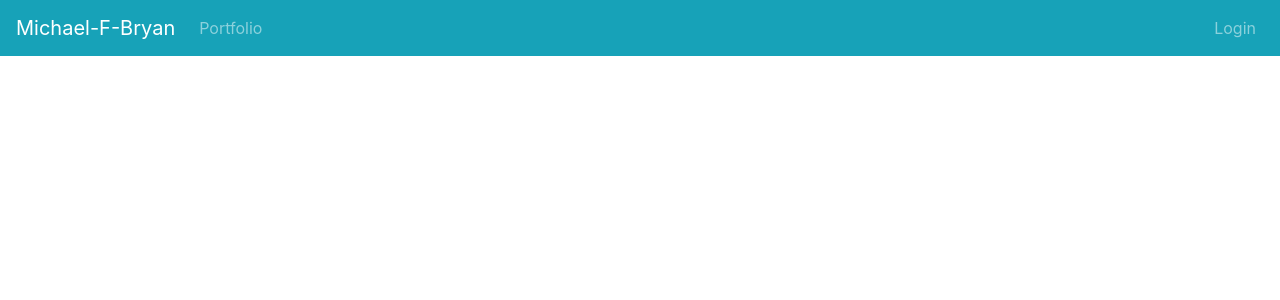
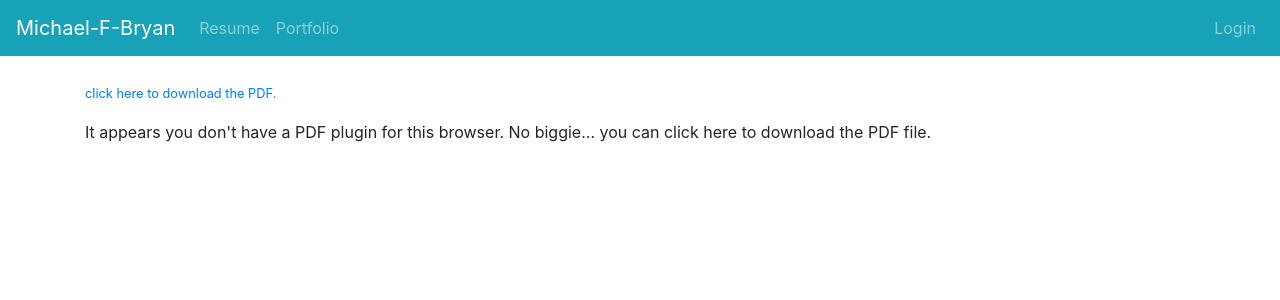
Before and after one commit to Michael-F-Bryan/website, a Vue app in the folder frontend/: page /resume in a window 1280 px wide. Shown: the top 300 px of the page. Built offline with nearby package versions, Linux system fonts and the light colour scheme.

Commit message:
Moved the resume to its own page

```diff
--- a/frontend/src/components/Header.vue
+++ b/frontend/src/components/Header.vue
@@ -6,6 +6,7 @@
 
         <b-collapse id="nav-collapse" is-nav>
             <b-navbar-nav>
+                <b-nav-item :to="{name: 'resume'}">Resume</b-nav-item>
                 <b-nav-item :to="{name: 'portfolio'}">Portfolio</b-nav-item>
                 <b-nav-item :to="{name: 'view-times'}" v-if="user.isLoggedIn">Times</b-nav-item>
                 <b-nav-item :to="{name: 'admin-dashboard'}" v-if="user.isAdmin">Admin Dashboard</b-nav-item>
--- a/frontend/src/router.ts
+++ b/frontend/src/router.ts
@@ -4,6 +4,7 @@ import Home from '@/views/Home.vue';
 import ViewTimes from '@/views/ViewTimes.vue';
 import ViewTime from '@/views/ViewTime.vue';
 import AdminDashboard from '@/views/AdminDashboard.vue';
+import Resume from '@/views/Resume.vue';
 import Portfolio from '@/views/Portfolio.vue';
 import Login from '@/views/Login.vue';
 import store from '@/store';
@@ -15,6 +16,11 @@ const router = new Router({
   mode: 'history',
   base: process.env.BASE_URL,
   routes: [
+    {
+      path: '/resume',
+      name: 'resume',
+      component: Resume,
+    },
     {
       path: '/portfolio',
       name: 'portfolio',
--- /dev/null
+++ b/frontend/src/views/Resume.vue
@@ -0,0 +1,56 @@
+<template>
+    <b-container>
+        <br>
+
+        <p>
+            <small class="text-muted">
+                <a href="./resume.pdf">click here to download the PDF.</a>
+            </small>
+        </p>
+
+        <object
+            ref="viewer"
+            :data="`./resume.pdf`"
+            type="application/pdf"
+            width="100%"
+            height="750px"
+        >
+            <p>
+                It appears you don't have a PDF plugin for this browser.
+                No biggie... you can
+                <a
+                    hread="./resume.pdf"
+                >
+                    click here to
+                    download the PDF file.
+                </a>
+            </p>
+        </object>
+    </b-container>
+</template>
+
+<script lang="ts">
+import { Component, Vue } from 'vue-property-decorator';
+
+@Component({})
+export default class Resume extends Vue {
+    public mounted() {
+        window.addEventListener('resize', this.updateDimensions);
+
+        this.updateDimensions();
+    }
+
+    public beforeDestroy() {
+        window.removeEventListener('resize', this.updateDimensions);
+    }
+
+    private updateDimensions() {
+        const viewer = this.$refs.viewer;
+
+        if (viewer instanceof HTMLObjectElement) {
+            const remainingWindowHeight = window.innerHeight - viewer.offsetTop - 20;
+            viewer.height = Math.max(remainingWindowHeight, 300).toString();
+        }
+    }
+}
+</script>
```
Also changed, not shown: frontend/src/views/Portfolio.vue (+7 -0 lines), 1 other file (tests, documents, lock files or other folders).
